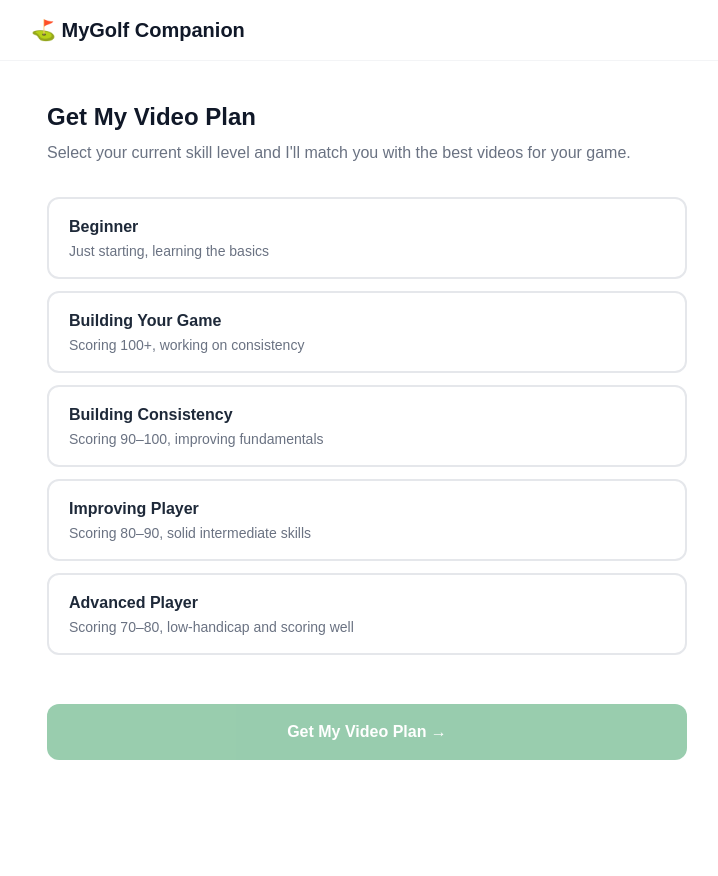
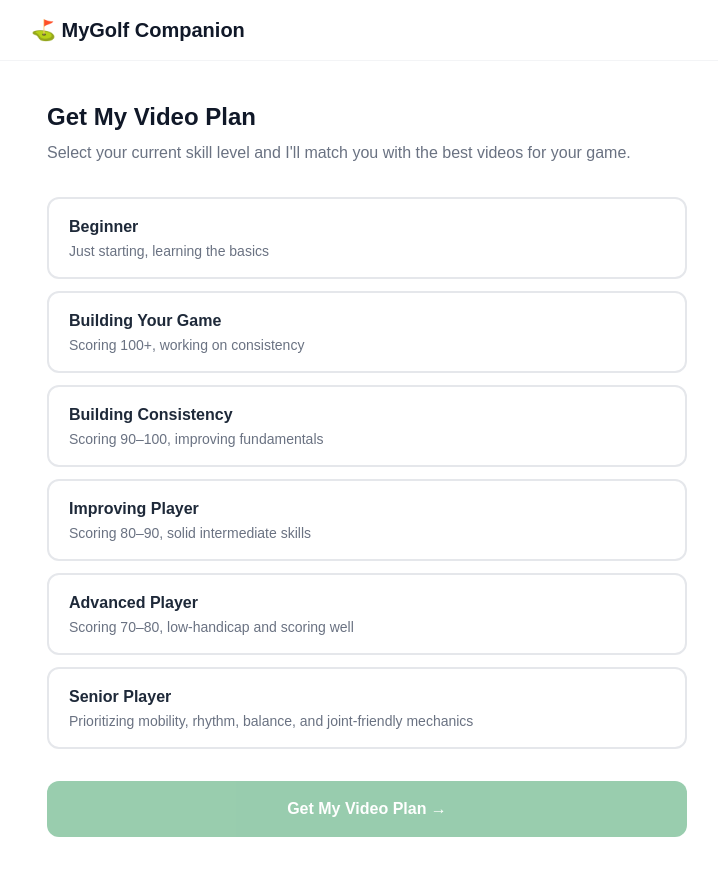
Before and after one commit to bd9356-gif/golf-ai-companion, a Next.js app: page /onboarding in a window 1280 px wide. Shown: the whole page, without its empty margins (273-991 px from the left). Before the commit the page ends 800 px from the top, so only its background shows below. Built offline with nearby package versions, Linux system fonts and the light colour scheme.

Commit message:
Add Senior Player as 6th tier across all pages

```diff
--- a/app/api/score-videos/route.js
+++ b/app/api/score-videos/route.js
@@ -27,6 +27,7 @@ Rules:
   - "building_consistency" = scoring 90-100, inconsistent fundamentals
   - "improving_player" = scoring 80-90, solid fundamentals, working on scoring
   - "advanced_player" = scoring 70-80, low handicap, shot shaping and strategy
+  - "senior_player" = older golfers focusing on mobility, flexibility, slower swing speed, joint-friendly mechanics, rhythm over power
 
   Include ALL tiers the video genuinely applies to.
 
--- a/app/onboarding/page.js
+++ b/app/onboarding/page.js
@@ -33,6 +33,12 @@ const TIERS = [
     label: 'Advanced Player',
     sublabel: 'Scoring 70–80, low-handicap and scoring well',
     topics: ['driving', 'iron play', 'short game', 'bunker', 'course management'],
+  },
+  {
+    value: 'senior_player',
+    label: 'Senior Player',
+    sublabel: 'Prioritizing mobility, rhythm, balance, and joint-friendly mechanics',
+    topics: ['swing', 'fitness', 'course management', 'mental game', 'putting'],
   },
 ]
 
--- a/app/page.tsx
+++ b/app/page.tsx
@@ -16,6 +16,7 @@ const TIER_LABELS: Record<string, string> = {
   building_consistency: 'Building Consistency',
   improving_player: 'Improving Player',
   advanced_player: 'Advanced Player',
+  senior_player: 'Senior Player',
 }
 
 const TIER_SUBLABELS: Record<string, string> = {
@@ -25,9 +26,10 @@ const TIER_SUBLABELS: Record<string, string> = {
   building_consistency: 'Scoring 90–100',
   improving_player: 'Scoring 80–90',
   advanced_player: 'Scoring 70–80',
+  senior_player: 'Mobility, rhythm & joint-friendly mechanics',
 }
 
-const TIER_VALUES = ['all', 'beginner', 'building_game', 'building_consistency', 'improving_player', 'advanced_player']
+const TIER_VALUES = ['all', 'beginner', 'building_game', 'building_consistency', 'improving_player', 'advanced_player', 'senior_player']
 
 // Maps skill tier to relevant topics for video filtering
 const TIER_TOPICS: Record<string, string[]> = {
@@ -36,6 +38,7 @@ const TIER_TOPICS: Record<string, string[]> = {
   building_consistency: ['iron play', 'driving', 'short game', 'putting', 'mental game'],
   improving_player:     ['iron play', 'short game', 'bunker', 'course management', 'mental game'],
   advanced_player:      ['driving', 'iron play', 'short game', 'bunker', 'course management'],
+  senior_player:        ['swing', 'fitness', 'course management', 'mental game', 'putting'],
 }
 
 type VideoRow = {
@@ -67,7 +70,14 @@ export default function Home() {
   const [planPage, setPlanPage] = useState(0)
 
   useEffect(() => {
-    // Do NOT auto-set skill filter — always default to All Levels on load
+    // Check URL for skill level set by onboarding
+    const params = new URLSearchParams(window.location.search)
+    const levelFromUrl = params.get('level')
+    if (levelFromUrl && TIER_VALUES.includes(levelFromUrl)) {
+      setSkillFilter(levelFromUrl)
+      // Clean the URL without reloading
+      window.history.replaceState({}, '', '/')
+    }
 
     // Load topics from assessment — stored directly by onboarding page
     const topicsRaw = localStorage.getItem('golf_topics')
--- a/app/plan/page.js
+++ b/app/plan/page.js
@@ -16,6 +16,7 @@ const TIER_LABELS = {
   building_consistency: 'Building Consistency',
   improving_player: 'Improving Player',
   advanced_player: 'Advanced Player',
+  senior_player: 'Senior Player',
 }
 
 const TIER_SUBLABELS = {
@@ -24,6 +25,7 @@ const TIER_SUBLABELS = {
   building_consistency: 'Scoring 90–100, improving fundamentals',
   improving_player: 'Scoring 80–90, solid intermediate skills',
   advanced_player: 'Scoring 70–80, low-handicap and scoring well',
+  senior_player: 'Prioritizing mobility, rhythm, balance, and joint-friendly mechanics',
 }
 
 const TIER_TOPICS = {
@@ -32,6 +34,7 @@ const TIER_TOPICS = {
   building_consistency: ['iron play', 'driving', 'short game', 'putting', 'mental game'],
   improving_player:     ['iron play', 'short game', 'bunker', 'course management', 'mental game'],
   advanced_player:      ['driving', 'iron play', 'short game', 'bunker', 'course management'],
+  senior_player:        ['swing', 'fitness', 'course management', 'mental game', 'putting'],
 }
 
 export default function PlanPage() {
```
